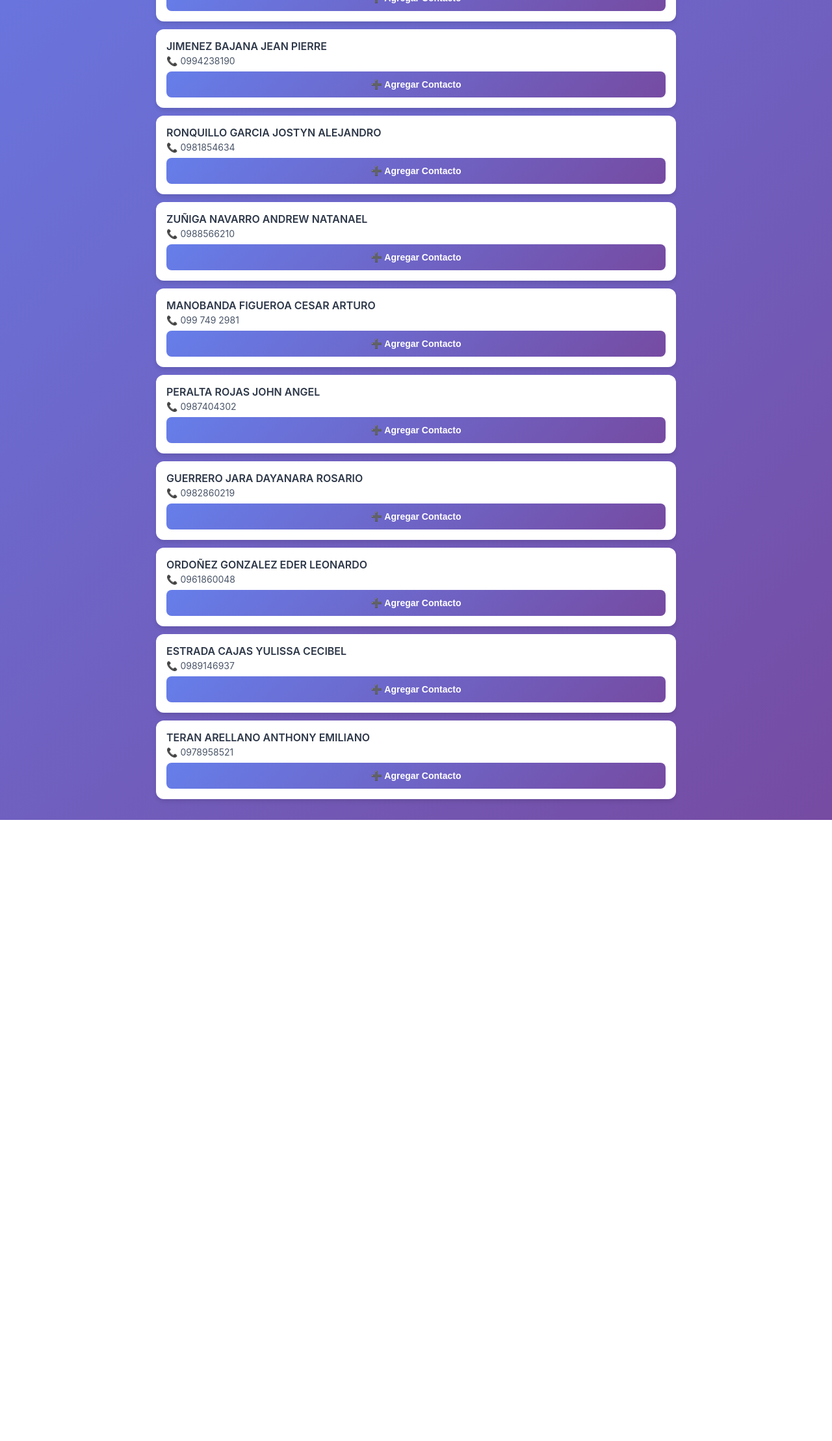
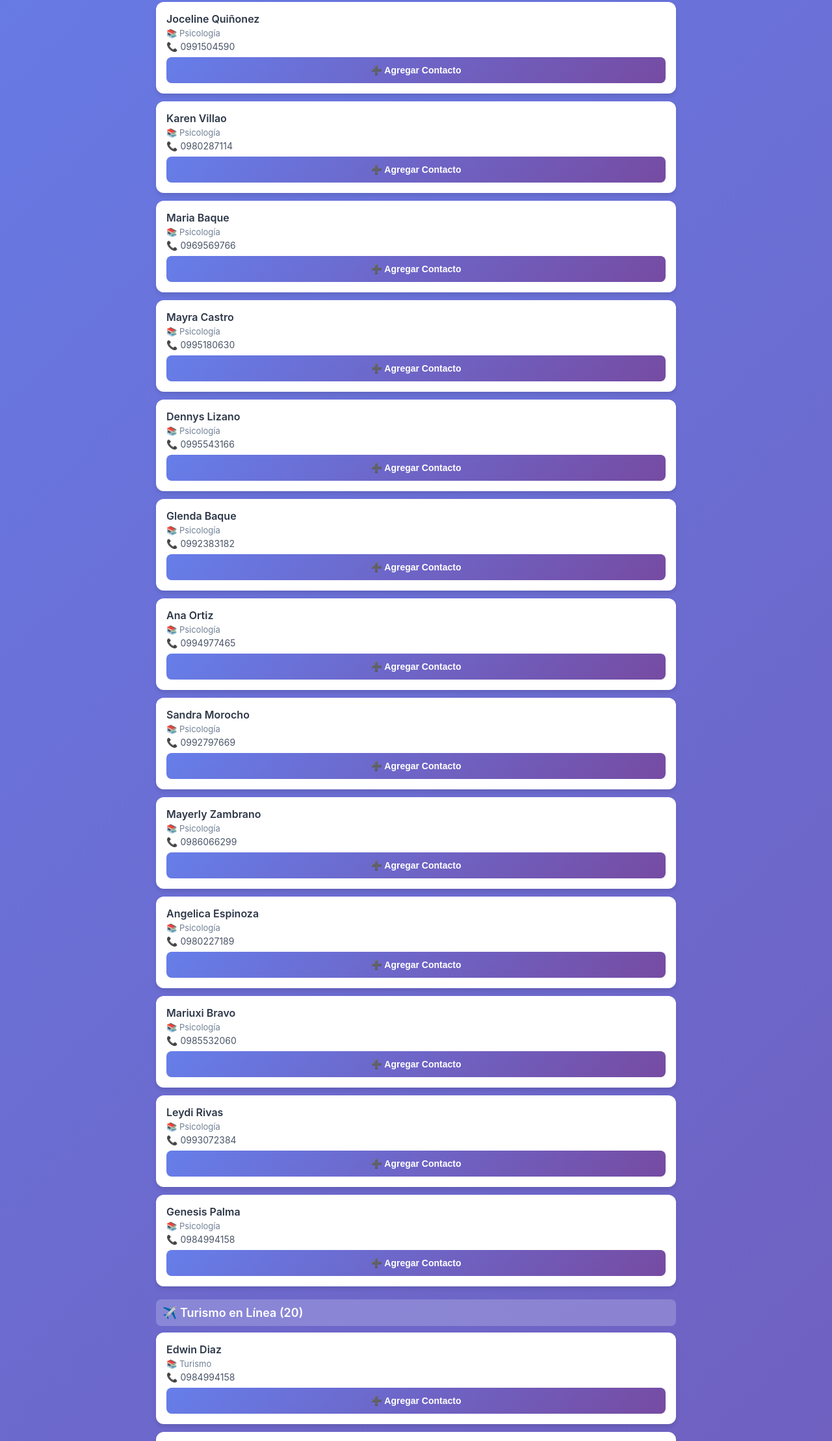
Before and after one commit to RonnyAreUneMi/contactos-, a plain HTML site: page index.html in a window 1280 px wide. Shown: the part 582-2800 px from the top of the page at 65% size. Before the commit the page ends 1844 px from the top, so only its background shows below. Drawn offline with Linux system fonts and the light colour scheme.

Commit message:
vagancia3

```diff
--- a/index.html
+++ b/index.html
@@ -57,6 +57,12 @@
             margin-bottom: 4px;
         }
 
+        .contact-info {
+            color: #718096;
+            font-size: 13px;
+            margin-bottom: 4px;
+        }
+
         .contact-phone {
             color: #4a5568;
             font-size: 14px;
@@ -90,6 +96,11 @@
             font-weight: 600;
             cursor: pointer;
             box-shadow: 0 4px 6px rgba(0, 0, 0, 0.1);
+            transition: transform 0.2s;
+        }
+
+        .add-all:active {
+            transform: scale(0.98);
         }
 
         .info {
@@ -101,57 +112,99 @@
             text-align: center;
             margin-bottom: 20px;
         }
+
+        .section-title {
+            color: white;
+            font-size: 18px;
+            font-weight: 600;
+            margin: 20px 0 10px 0;
+            padding: 10px;
+            background: rgba(255, 255, 255, 0.2);
+            border-radius: 8px;
+        }
     </style>
 </head>
 <body>
     <div class="container">
         <h1>📱 Contactos Estudiantes</h1>
-        <p class="subtitle">Software en Modalidades - FACI</p>
+        <p class="subtitle">Psicología y Turismo - FACE</p>
 
         <div class="info">
             💡 Toca "Agregar Contacto" para guardar cada número en tu teléfono
         </div>
 
         <div class="add-all" onclick="guardarTodos()">
-            💾 Guardar Todos los Contactos (12)
+            💾 Guardar Todos los Contactos (35)
         </div>
 
-        <div id="contacts"></div>
+        <div class="section-title">🧠 Psicología en Línea (15)</div>
+        <div id="psicologia"></div>
+
+        <div class="section-title">✈️ Turismo en Línea (20)</div>
+        <div id="turismo"></div>
     </div>
 
     <script>
-        const contactos = [
-            { nombre: "SALAS RIOS CRISTHIAN JOSUE", telefono: "0964045551" },
-            { nombre: "CANCHAD CHASCA ADRIAN ALEXANDER", telefono: "0969559280" },
-            { nombre: "VIZUETE ARIAS GIAN PAOLO", telefono: "0959218109" },
-            { nombre: "JIMENEZ BAJANA JEAN PIERRE", telefono: "0994238190" },
-            { nombre: "RONQUILLO GARCIA JOSTYN ALEJANDRO", telefono: "0981854634" },
-            { nombre: "ZUÑIGA NAVARRO ANDREW NATANAEL", telefono: "0988566210" },
-            { nombre: "MANOBANDA FIGUEROA CESAR ARTURO", telefono: "099 749 2981" },
-            { nombre: "PERALTA ROJAS JOHN ANGEL", telefono: "0987404302" },
-            { nombre: "GUERRERO JARA DAYANARA ROSARIO", telefono: "0982860219" },
-            { nombre: "ORDOÑEZ GONZALEZ EDER LEONARDO", telefono: "0961860048" },
-            { nombre: "ESTRADA CAJAS YULISSA CECIBEL", telefono: "0989146937" },
-            { nombre: "TERAN ARELLANO ANTHONY EMILIANO", telefono: "0978958521" }
+        const contactosPsicologia = [
+            { nombre: "Ginger Charria", carrera: "Psicología", telefono: "0959956313" },
+            { nombre: "Nancy Sanchez", carrera: "Psicología", telefono: "0987491125" },
+            { nombre: "Joceline Quiñonez", carrera: "Psicología", telefono: "0991504590" },
+            { nombre: "Karen Villao", carrera: "Psicología", telefono: "0980287114" },
+            { nombre: "Maria Baque", carrera: "Psicología", telefono: "0969569766" },
+            { nombre: "Mayra Castro", carrera: "Psicología", telefono: "0995180630" },
+            { nombre: "Dennys Lizano", carrera: "Psicología", telefono: "0995543166" },
+            { nombre: "Glenda Baque", carrera: "Psicología", telefono: "0992383182" },
+            { nombre: "Ana Ortiz", carrera: "Psicología", telefono: "0994977465" },
+            { nombre: "Sandra Morocho", carrera: "Psicología", telefono: "0992797669" },
+            { nombre: "Mayerly Zambrano", carrera: "Psicología", telefono: "0986066299" },
+            { nombre: "Angelica Espinoza", carrera: "Psicología", telefono: "0980227189" },
+            { nombre: "Mariuxi Bravo", carrera: "Psicología", telefono: "0985532060" },
+            { nombre: "Leydi Rivas", carrera: "Psicología", telefono: "0993072384" },
+            { nombre: "Genesis Palma", carrera: "Psicología", telefono: "0984994158" }
         ];
+
+        const contactosTurismo = [
+            { nombre: "Edwin Diaz", carrera: "Turismo", telefono: "0984994158" },
+            { nombre: "Jessenia Mindiola", carrera: "Turismo", telefono: "0997438288" },
+            { nombre: "Katherine Marquez", carrera: "Turismo", telefono: "0981411887" },
+            { nombre: "Mercedes Contreras", carrera: "Turismo", telefono: "0992711996" },
+            { nombre: "Kerly Diaz", carrera: "Turismo", telefono: "0984321894" },
+            { nombre: "Ginger Ramirez", carrera: "Turismo", telefono: "0980310255" },
+            { nombre: "Maria Marcatoma", carrera: "Turismo", telefono: "0981521405" },
+            { nombre: "Edison Sarango", carrera: "Turismo", telefono: "0995168051" },
+            { nombre: "Nancy Mejia", carrera: "Turismo", telefono: "0982563283" },
+            { nombre: "Hector Castro", carrera: "Turismo", telefono: "0999587428" },
+            { nombre: "Cristhian Rivera", carrera: "Turismo", telefono: "0987309538" },
+            { nombre: "Maira Suarez", carrera: "Turismo", telefono: "0992790906" },
+            { nombre: "Mayra Villacis", carrera: "Turismo", telefono: "0993952796" },
+            { nombre: "Adriana Riera", carrera: "Turismo", telefono: "0999903728" },
+            { nombre: "Katherine Velasquez", carrera: "Turismo", telefono: "0995400938" },
+            { nombre: "Steeven Garcia", carrera: "Turismo", telefono: "0999988220" },
+            { nombre: "Veronica Carreño", carrera: "Turismo", telefono: "0992523293" },
+            { nombre: "Gustavo Bajaña", carrera: "Turismo", telefono: "0985223315" },
+            { nombre: "Lisseth Pico", carrera: "Turismo", telefono: "0997184496" },
+            { nombre: "Luis Romero", carrera: "Turismo", telefono: "0987053075" }
+        ];
+
+        const todosContactos = [...contactosPsicologia, ...contactosTurismo];
 
         function limpiarTelefono(tel) {
             return tel.replace(/\s+/g, '');
         }
 
-        function crearVCard(nombre, telefono) {
+        function crearVCard(nombre, telefono, carrera) {
             const tel = limpiarTelefono(telefono);
             return `BEGIN:VCARD
 VERSION:3.0
 FN:${nombre}
 TEL;TYPE=CELL:${tel}
-NOTE:Software en Modalidades - FACI
+NOTE:${carrera} - FACE
 END:VCARD`;
         }
 
-        function agregarContacto(nombre, telefono) {
-            const vcard = crearVCard(nombre, telefono);
-            const blob = new Blob([vcard], { type: 'text/vcard' });
+        function agregarContacto(nombre, telefono, carrera) {
+            const vcard = crearVCard(nombre, telefono, carrera);
+            const blob = new Blob([vcard], { type: 'text/vcard;charset=utf-8' });
             const url = URL.createObjectURL(blob);
 
             const link = document.createElement('a');
@@ -160,19 +213,29 @@ END:VCARD`;
             document.body.appendChild(link);
             link.click();
             document.body.removeChild(link);
-            URL.revokeObjectURL(url);
+
+            setTimeout(() => URL.revokeObjectURL(url), 100);
         }
 
-        function renderizarContactos() {
-            const container = document.getElementById('contacts');
+        function guardarTodos() {
+            todosContactos.forEach((contacto, index) => {
+                setTimeout(() => {
+                    agregarContacto(contacto.nombre, contacto.telefono, contacto.carrera);
+                }, index * 300);
+            });
+        }
+
+        function renderizarContactos(contactos, containerId) {
+            const container = document.getElementById(containerId);
 
             contactos.forEach(contacto => {
                 const card = document.createElement('div');
                 card.className = 'contact-card';
                 card.innerHTML = `
                     <div class="contact-name">${contacto.nombre}</div>
+                    <div class="contact-info">📚 ${contacto.carrera}</div>
                     <div class="contact-phone">📞 ${contacto.telefono}</div>
-                    <button class="add-button" onclick="agregarContacto('${contacto.nombre}', '${contacto.telefono}')">
+                    <button class="add-button" onclick="agregarContacto('${contacto.nombre}', '${contacto.telefono}', '${contacto.carrera}')">
                         ➕ Agregar Contacto
                     </button>
                 `;
@@ -180,7 +243,8 @@ END:VCARD`;
             });
         }
 
-        renderizarContactos();
+        renderizarContactos(contactosPsicologia, 'psicologia');
+        renderizarContactos(contactosTurismo, 'turismo');
     </script>
 </body>
 </html>
```
